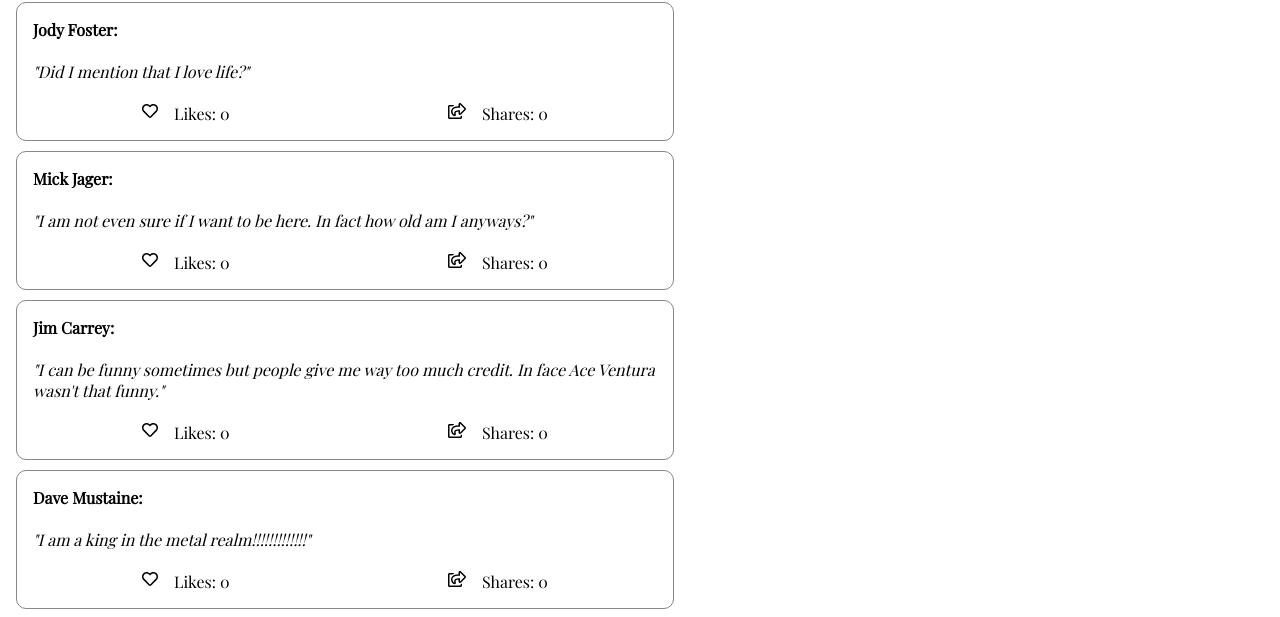
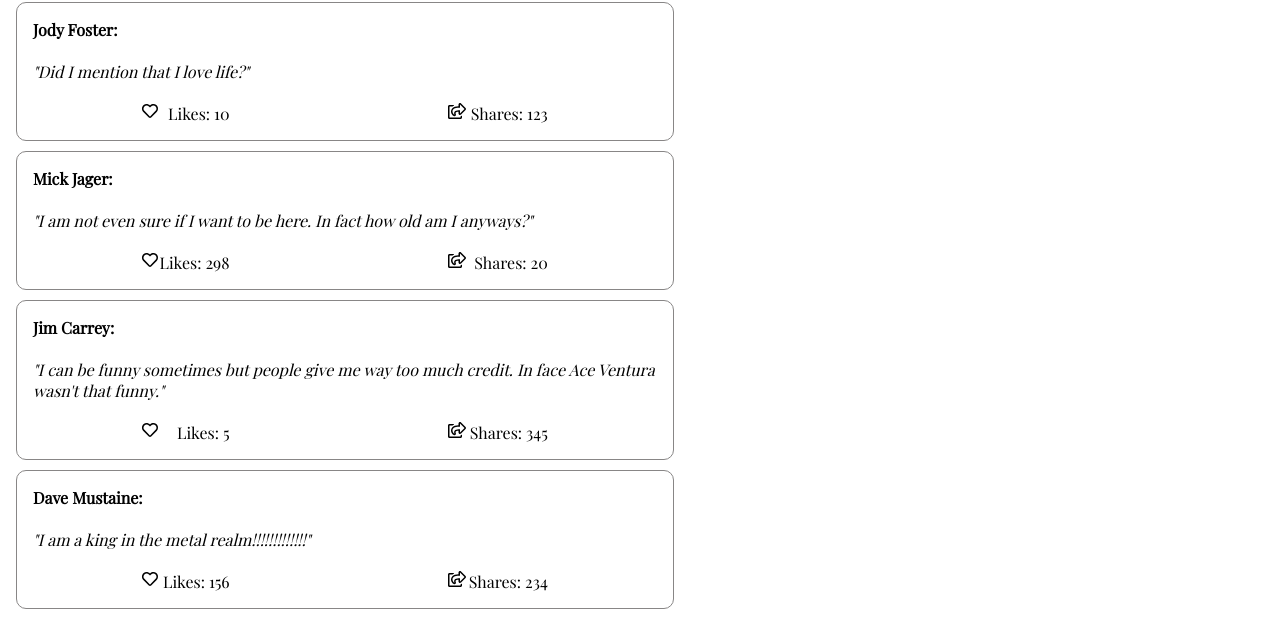
Before and after one commit to mcgizmo26/social-media-app, a React (Create React App) app: page /app/home in a window 1280 px wide. Shown: the part 102-719 px from the top of the page. Built offline with nearby package versions, Linux system fonts and the light colour scheme.

Commit message:
added useState and setState methods to the click handlers.

```diff
--- a/src/Components/PostComponent.tsx
+++ b/src/Components/PostComponent.tsx
@@ -1,5 +1,5 @@
 // External Libraries **************************************************
-import React, { useState} from 'react';
+import React, { useState, useEffect} from 'react';
 import { FontAwesomeIcon } from '@fortawesome/react-fontawesome';
 import { faHeart as farHeart, faShareSquare as farShareSquare } from "@fortawesome/free-regular-svg-icons";
 import { faHeart as fasHeart, faShareSquare as fasShareSquare } from "@fortawesome/free-solid-svg-icons";
@@ -21,26 +21,32 @@
 
 // React Component *****************************************************
 const PostComponent = ({ name, comment, reactions }: PostPropsInterface) => {
-
+    // State
     const [reaction, setReaction] = useState({
         like: false,
-        share: false
+        likes: reactions.likes,
+        share: false,
+        shares: reactions.shares
     });
 
+    // Click Hanlers
     const likeClickHandler = (event: React.MouseEvent<SVGSVGElement, MouseEvent>) => {
         setReaction({
             ...reaction,
-            like: !reaction.like
+            like: !reaction.like,
+            likes: !reaction.likes ? reaction.likes + 1 : reaction.likes - 1
         });
     };
 
     const shareClickHandler = (event: React.MouseEvent<SVGSVGElement, MouseEvent>) => {
         setReaction({
             ...reaction,
-            share: !reaction.share
+            share: !reaction.share,
+            shares: !reaction.shares ? reaction.shares + 1 : reaction.shares - 1
         });
     }
 
+    // Jsx
     return (
         <div className="postContainer">
             <div className="postHeaderName">{name}:</div>
@@ -50,11 +56,11 @@
             <div className="reactionsContainer">
                 <div className="reactionLikeWrapper">
                     <FontAwesomeIcon icon={reaction.like ? fasHeart : farHeart} style={reaction.like ? {color: "red"} : {color: "black"}} onClick={likeClickHandler}/>
-                    <span>Likes: {reactions.likes}</span>
+                    <span>Likes: {reaction.likes}</span>
                 </div>
                 <div className="reactionShareWrapper">
                     <FontAwesomeIcon icon={reaction.share ? fasShareSquare : farShareSquare} style={reaction.share ? {color: "red"} : {color: "black"}} onClick={shareClickHandler}/>
-                    <span>Shares: {reactions.shares}</span>
+                    <span>Shares: {reaction.shares}</span>
                 </div>
             </div>
         </div>
--- a/src/dummyData/dummyData.ts
+++ b/src/dummyData/dummyData.ts
@@ -3,32 +3,32 @@
         name: "Jody Foster",
         comment: "Did I mention that I love life?",
         reactions:{
-            likes: 0,
-            shares: 0
+            likes: 10,
+            shares: 123
         }
     },
     {
         name: "Mick Jager",
         comment: "I am not even sure if I want to be here. In fact how old am I anyways?",
         reactions:{
-            likes: 0,
-            shares: 0
+            likes: 298,
+            shares: 20
         }
     },
     {
         name: "Jim Carrey",
         comment: "I can be funny sometimes but people give me way too much credit. In face Ace Ventura wasn't that funny.",
         reactions:{
-            likes: 0,
-            shares: 0
+            likes: 5,
+            shares: 345
         }
     },
     {
         name: "Dave Mustaine",
         comment: "I am a king in the metal realm!!!!!!!!!!!!!",
         reactions:{
-            likes: 0,
-            shares: 0
+            likes: 156,
+            shares: 234
         }
     },
     {
@@ -43,8 +43,8 @@
         name: "Jacob Courage",
         comment: "Were are we going?",
         reactions:{
-            likes: 0,
-            shares: 0
+            likes: 67,
+            shares: 8
         }
     }
 ];
```
